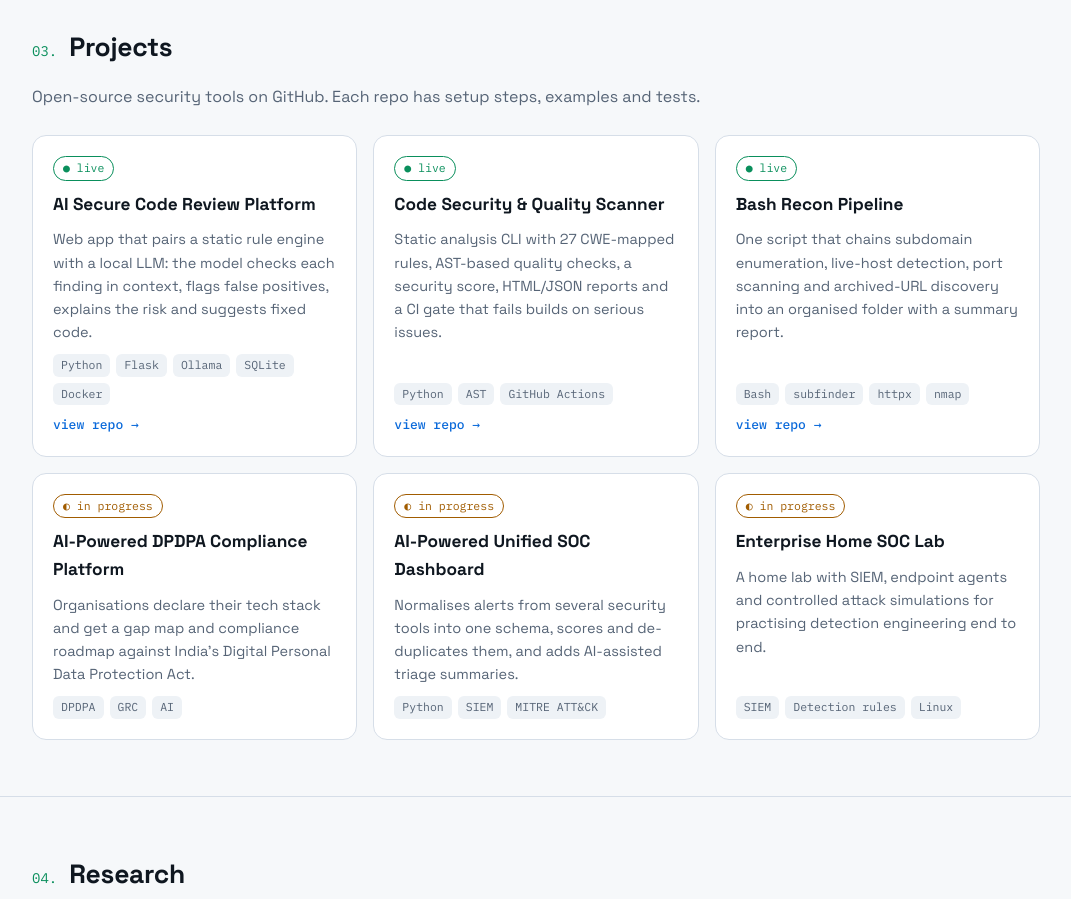
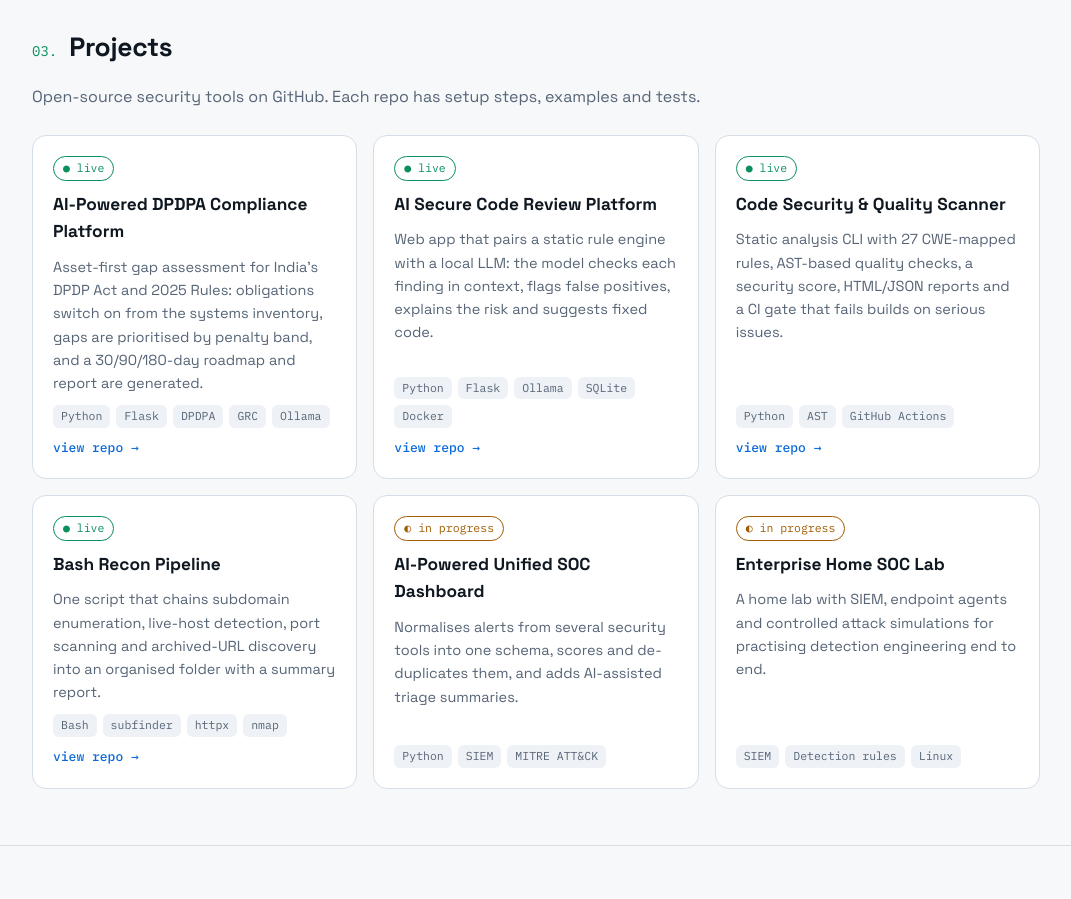
Before and after one commit to shreyash-1406/shreyash-1406.github.io, a plain HTML site: page index.html in a window 1280 px wide. Shown: the part 1720-2619 px from the top of the page, without its empty margins (104-1175 px from the left). Drawn offline with Linux system fonts and the light colour scheme.

Commit message:
Mark DPDPA compliance platform as live
Co-Authored-By: Claude Opus 5.5 <noreply@anthropic.com>
Claude-Session: https://claude.ai/code/session_01HEAzzKhLRzckTWdndDDxN7

```diff
--- a/index.html
+++ b/index.html
@@ -242,6 +242,14 @@ footer{border-top:1px solid var(--line);padding:22px 0;font-family:var(--mono);f
     <div class="grid">
       <article class="card reveal">
         <span class="status live">● live</span>
+        <h3>AI-Powered DPDPA Compliance Platform</h3>
+        <p>Asset-first gap assessment for India's DPDP Act and 2025 Rules: obligations switch on from the
+          systems inventory, gaps are prioritised by penalty band, and a 30/90/180-day roadmap and report are generated.</p>
+        <div class="stack"><span>Python</span><span>Flask</span><span>DPDPA</span><span>GRC</span><span>Ollama</span></div>
+        <a class="go" href="https://github.com/shreyash-1406/dpdpa-compliance-platform" target="_blank" rel="noopener">view repo →</a>
+      </article>
+      <article class="card reveal">
+        <span class="status live">● live</span>
         <h3>AI Secure Code Review Platform</h3>
         <p>Web app that pairs a static rule engine with a local LLM: the model checks each finding in context,
           flags false positives, explains the risk and suggests fixed code.</p>
@@ -263,13 +271,6 @@ footer{border-top:1px solid var(--line);padding:22px 0;font-family:var(--mono);f
           discovery into an organised folder with a summary report.</p>
         <div class="stack"><span>Bash</span><span>subfinder</span><span>httpx</span><span>nmap</span></div>
         <a class="go" href="https://github.com/shreyash-1406/bash-recon-pipeline" target="_blank" rel="noopener">view repo →</a>
-      </article>
-      <article class="card reveal">
-        <span class="status wip">◐ in progress</span>
-        <h3>AI-Powered DPDPA Compliance Platform</h3>
-        <p>Organisations declare their tech stack and get a gap map and compliance roadmap against India's
-          Digital Personal Data Protection Act.</p>
-        <div class="stack"><span>DPDPA</span><span>GRC</span><span>AI</span></div>
       </article>
       <article class="card reveal">
         <span class="status wip">◐ in progress</span>
```
